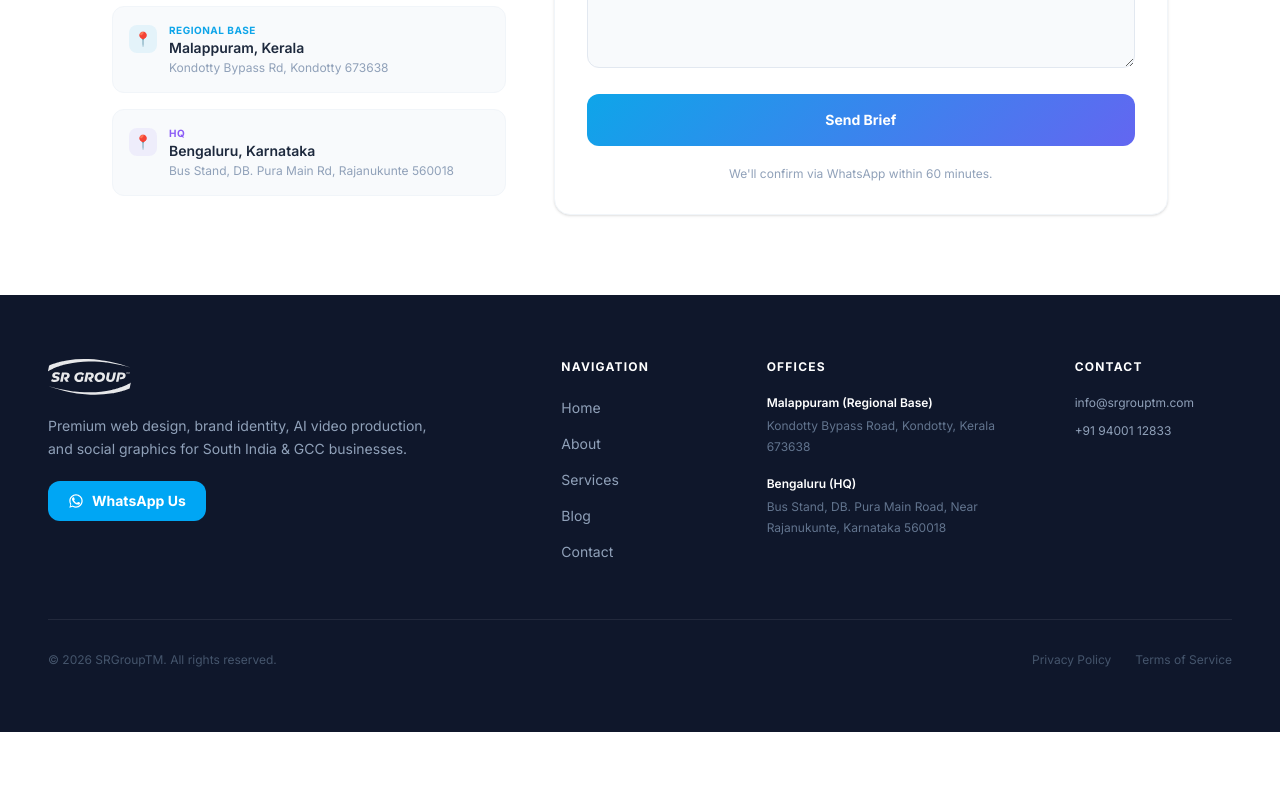
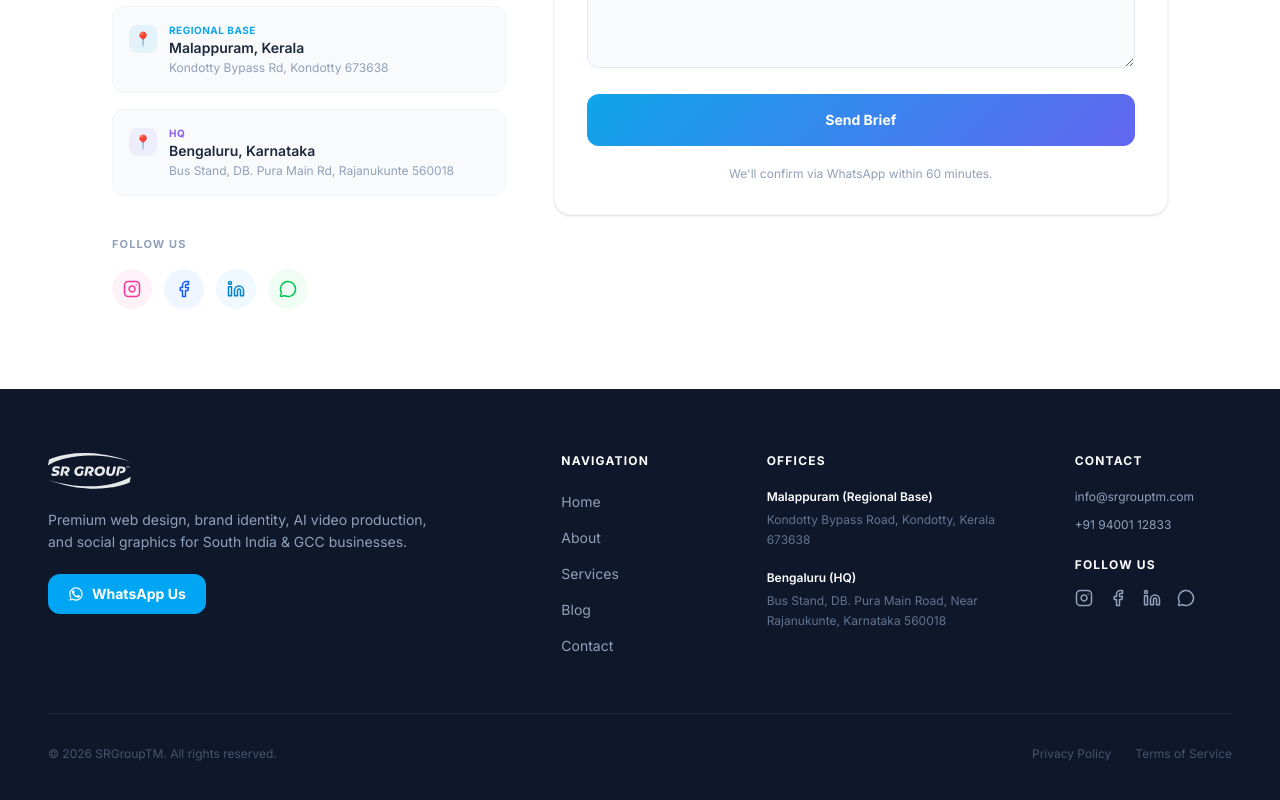
Before and after one commit to anazava/srgroup, a Next.js app: page /contact in a window 1280 px wide. Shown: the part 996-1796 px from the top of the page. Before the commit the page ends 1728 px from the top, so only its background shows below. Built offline with nearby package versions, Linux system fonts and the light colour scheme.

Commit message:
Add social media links with icons to footer, contact, and about pages

```diff
--- a/app/about/page.tsx
+++ b/app/about/page.tsx
@@ -1,5 +1,6 @@
 import { Metadata } from "next";
 import Image from "next/image";
+import { Instagram, Facebook, Linkedin, MessageCircle } from "lucide-react";
 
 export const metadata: Metadata = {
   title: "About Our Studio | SRGroupTM — Art & Code",
@@ -350,6 +351,21 @@
             </svg>
             Start a Conversation
           </a>
+
+          <div className="pt-8 flex items-center justify-center gap-4">
+            <a href="https://www.instagram.com/srgrouptm" target="_blank" rel="noopener noreferrer" className="flex items-center justify-center w-12 h-12 rounded-full bg-slate-800 text-slate-400 hover:text-pink-400 hover:bg-slate-700 transition-colors" aria-label="Instagram">
+              <Instagram size={20} />
+            </a>
+            <a href="https://www.facebook.com/srgrouptm/" target="_blank" rel="noopener noreferrer" className="flex items-center justify-center w-12 h-12 rounded-full bg-slate-800 text-slate-400 hover:text-blue-400 hover:bg-slate-700 transition-colors" aria-label="Facebook">
+              <Facebook size={20} />
+            </a>
+            <a href="https://www.linkedin.com/in/sr-group-760359188/" target="_blank" rel="noopener noreferrer" className="flex items-center justify-center w-12 h-12 rounded-full bg-slate-800 text-slate-400 hover:text-sky-400 hover:bg-slate-700 transition-colors" aria-label="LinkedIn">
+              <Linkedin size={20} />
+            </a>
+            <a href="https://wa.me/919400112833" target="_blank" rel="noopener noreferrer" className="flex items-center justify-center w-12 h-12 rounded-full bg-slate-800 text-slate-400 hover:text-green-400 hover:bg-slate-700 transition-colors" aria-label="WhatsApp">
+              <MessageCircle size={20} />
+            </a>
+          </div>
         </div>
       </section>
     </div>
--- a/app/components/Footer.tsx
+++ b/app/components/Footer.tsx
@@ -1,4 +1,5 @@
 import Link from "next/link";
+import { Instagram, Facebook, Linkedin, MessageCircle } from "lucide-react";
 
 const LINKS = [
   { label: "Home",       href: "/" },
@@ -63,15 +64,31 @@
             </div>
           </div>
 
-          {/* Contact */}
+          {/* Contact & Social */}
           <div className="md:col-span-2">
             <h3 className="text-xs font-bold text-white uppercase tracking-widest mb-5">Contact</h3>
-            <div className="space-y-3 text-sm">
+            <div className="space-y-3 text-sm mb-6">
               <a href="mailto:info@srgrouptm.com" className="block text-slate-400 hover:text-sky-400 transition-colors text-xs break-all">
                 info@srgrouptm.com
               </a>
               <a href="tel:+919400112833" className="block text-slate-400 hover:text-sky-400 transition-colors text-xs">
                 +91 94001 12833
+              </a>
+            </div>
+
+            <h3 className="text-xs font-bold text-white uppercase tracking-widest mb-4">Follow Us</h3>
+            <div className="flex items-center gap-4">
+              <a href="https://www.instagram.com/srgrouptm" target="_blank" rel="noopener noreferrer" className="text-slate-400 hover:text-pink-500 transition-colors" aria-label="Instagram">
+                <Instagram size={18} />
+              </a>
+              <a href="https://www.facebook.com/srgrouptm/" target="_blank" rel="noopener noreferrer" className="text-slate-400 hover:text-blue-500 transition-colors" aria-label="Facebook">
+                <Facebook size={18} />
+              </a>
+              <a href="https://www.linkedin.com/in/sr-group-760359188/" target="_blank" rel="noopener noreferrer" className="text-slate-400 hover:text-blue-400 transition-colors" aria-label="LinkedIn">
+                <Linkedin size={18} />
+              </a>
+              <a href="https://wa.me/919400112833" target="_blank" rel="noopener noreferrer" className="text-slate-400 hover:text-green-500 transition-colors" aria-label="WhatsApp">
+                <MessageCircle size={18} />
               </a>
             </div>
           </div>
--- a/app/contact/page.tsx
+++ b/app/contact/page.tsx
@@ -1,7 +1,7 @@
 "use client";
 
 import { useState } from "react";
-import { Metadata } from "next";
+import { Instagram, Facebook, Linkedin, MessageCircle } from "lucide-react";
 
 interface FormFields {
   name: string;
@@ -176,6 +176,25 @@
                   </div>
                 ))}
               </div>
+
+              {/* Social Media */}
+              <div className="space-y-4 pt-2">
+                <h3 className="text-[11px] font-bold uppercase tracking-widest text-slate-400">Follow Us</h3>
+                <div className="flex items-center gap-3">
+                  <a href="https://www.instagram.com/srgrouptm" target="_blank" rel="noopener noreferrer" className="flex items-center justify-center w-10 h-10 rounded-full bg-pink-50 text-pink-500 hover:bg-pink-100 transition-colors" aria-label="Instagram">
+                    <Instagram size={18} />
+                  </a>
+                  <a href="https://www.facebook.com/srgrouptm/" target="_blank" rel="noopener noreferrer" className="flex items-center justify-center w-10 h-10 rounded-full bg-blue-50 text-blue-600 hover:bg-blue-100 transition-colors" aria-label="Facebook">
+                    <Facebook size={18} />
+                  </a>
+                  <a href="https://www.linkedin.com/in/sr-group-760359188/" target="_blank" rel="noopener noreferrer" className="flex items-center justify-center w-10 h-10 rounded-full bg-sky-50 text-sky-600 hover:bg-sky-100 transition-colors" aria-label="LinkedIn">
+                    <Linkedin size={18} />
+                  </a>
+                  <a href="https://wa.me/919400112833" target="_blank" rel="noopener noreferrer" className="flex items-center justify-center w-10 h-10 rounded-full bg-green-50 text-green-500 hover:bg-green-100 transition-colors" aria-label="WhatsApp">
+                    <MessageCircle size={18} />
+                  </a>
+                </div>
+              </div>
             </div>
 
             {/* Right — form */}
--- a/package.json
+++ b/package.json
@@ -12,6 +12,7 @@
   "dependencies": {
     "@prisma/client": "^5.22.0",
     "jose": "^6.2.3",
+    "lucide-react": "^1.17.0",
     "next": "16.2.7",
     "react": "19.2.4",
     "react-dom": "19.2.4"
```
Also changed, not shown: 1 other file (tests, documents, lock files or other folders).
